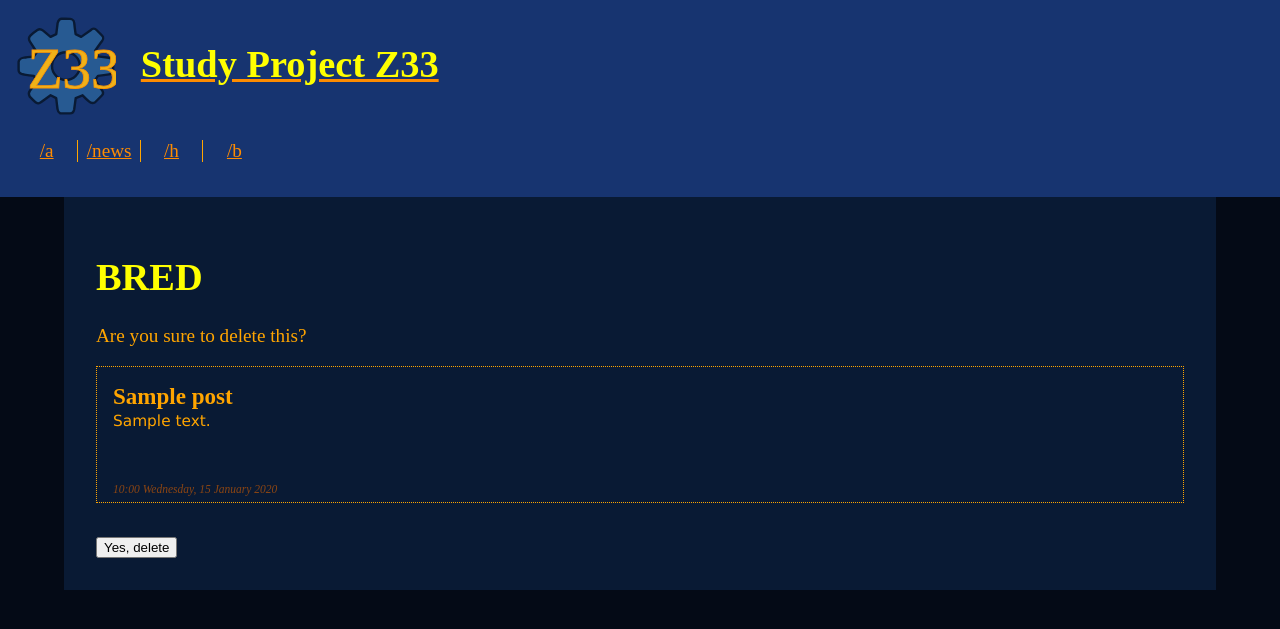
After one commit to tgrx/learn-project-z33, a Django app: page /b/1/delete/ in a window 1280 px wide. The commit adds this page. Shown: the top 629 px of the page. Run offline with Django 3.2, Linux system fonts and the light colour scheme; tables that the repository leaves empty hold one stand-in row (values such as "Sample post"); parts of the project's set-up code (start-up, migrations or seed data) failed here and were passed over.

Commit message:
using DeleteView

```diff
--- a/src/applications/blog/templates/blog/index.html
+++ b/src/applications/blog/templates/blog/index.html
@@ -12,6 +12,8 @@
       <p><span class="post-title">{{ obj.title }}</span></p>
       <p><span class="post-content">{{ obj.content|linebreaksbr }}</span></p>
       <p><span class="post-metadata">{{ obj.created_at|date:'G:i l, j E Y' }}</span></p>
+      <p><a href="">[update]</a></p>
+      <p><a href="{% url 'blog:delete-post' obj.pk %}">[delete]</a></p>
     </article>
   {% endfor %}
 {% endblock %}
--- /dev/null
+++ b/src/applications/blog/templates/blog/post_confirm_delete.html
@@ -0,0 +1,19 @@
+{% extends "_base.html" %}
+{% load static %}
+{% block title %}Delete Post{% endblock %}
+{% block head %}
+  <link href="{% static 'blog/styles.css' %}" rel="stylesheet" type="text/css">
+{% endblock %}
+{% block main %}
+  <h1>BRED</h1>
+  <p>Are you sure to delete this?</p>
+  <article class="post">
+    <p><span class="post-title">{{ object.title }}</span></p>
+    <p><span class="post-content">{{ object.content|linebreaksbr }}</span></p>
+    <p><span class="post-metadata">{{ object.created_at|date:'G:i l, j E Y' }}</span></p>
+  </article>
+  <form action="{% url 'blog:delete-post' object.pk %}" method="post">
+    {% csrf_token %}
+    <button type="submit">Yes, delete</button>
+  </form>
+{% endblock %}
--- a/src/applications/blog/urls.py
+++ b/src/applications/blog/urls.py
@@ -1,12 +1,12 @@
 from django.urls import path
 
+from applications.blog import views
 from applications.blog.apps import BlogConfig
-from applications.blog.views import IndexView
-from applications.blog.views import NewPostView
 
 app_name = BlogConfig.label
 
 urlpatterns = [
-    path("", IndexView.as_view(), name="index"),
-    path("new/", NewPostView.as_view(), name="new-post"),
+    path("", views.IndexView.as_view(), name="index"),
+    path("<int:pk>/delete/", views.DeletePostView.as_view(), name="delete-post"),
+    path("new/", views.NewPostView.as_view(), name="new-post"),
 ]
--- a/src/applications/blog/views/__init__.py
+++ b/src/applications/blog/views/__init__.py
@@ -1,2 +1,3 @@
+from .delete_post import DeletePostView
 from .index import IndexView
 from .new_post import NewPostView
--- a/src/applications/blog/views/new_post.py
+++ b/src/applications/blog/views/delete_post.py
@@ -1,10 +1,9 @@
 from django.urls import reverse_lazy
-from django.views.generic import CreateView
+from django.views.generic import DeleteView
 
 from applications.blog.models import Post
 
 
-class NewPostView(CreateView):
+class DeletePostView(DeleteView):
     model = Post
-    fields = "__all__"
     success_url = reverse_lazy("blog:index")
--- a/src/applications/blog/views/index.py
+++ b/src/applications/blog/views/index.py
@@ -4,5 +4,5 @@ from applications.blog.models import Post
 
 
 class IndexView(ListView):
+    queryset = Post.objects.filter(visible=True)
     template_name = "blog/index.html"
-    queryset = Post.objects.filter(visible=True)
```
